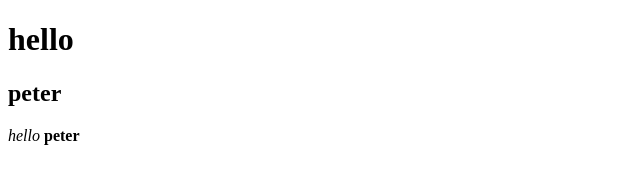
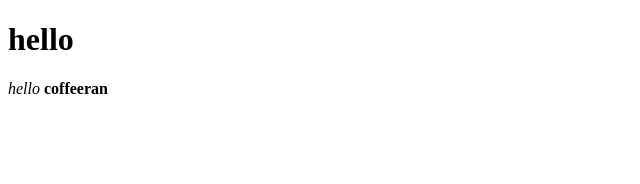
Before and after one commit to Coffeeran/coffeeran.github.io, a plain HTML site: page index.html in a window 1280 px wide. Shown: the whole page, without its empty margins (0-640 px from the left). Drawn offline with Linux system fonts and the light colour scheme.

Commit message:
Update index.html

```diff
--- a/index.html
+++ b/index.html
@@ -4,8 +4,8 @@
 	<title></title>
 </head>
 <body>
-<h1>hello</h1><h2>peter</h2>
+<h1>hello</h1>
 <i>hello</i>
-<b>peter</b>
+<b>coffeeran</b>
 </body>
 </html>
```
